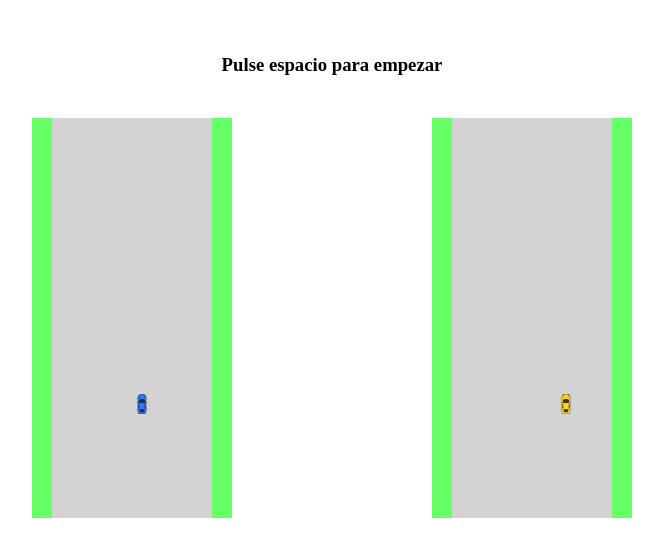
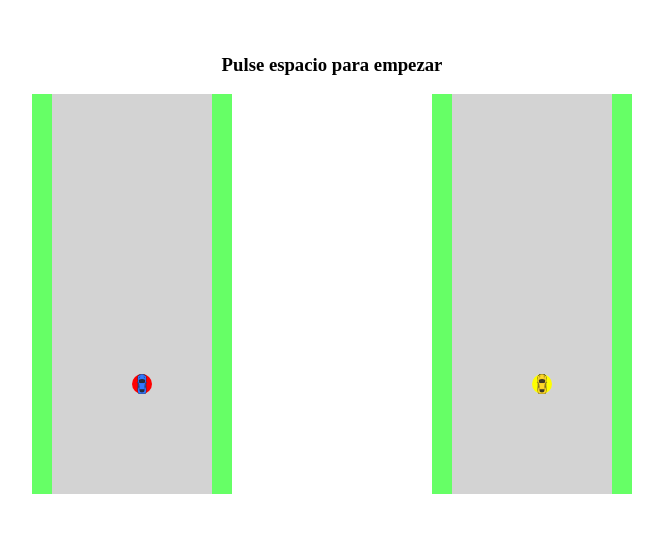
Before and after one commit to Daxuli/ObstacleRacing, a plain HTML site: page index.html in a window 1280 px wide. Shown: the part 50-606 px from the top of the page, without its empty margins (308-971 px from the left). Drawn offline with nearby package versions, Linux system fonts and the light colour scheme.

Commit message:
Solucionado

```diff
--- a/index.html
+++ b/index.html
@@ -62,11 +62,10 @@
         <h2>Obstacle Racing</h2>
             <label id="conn_text"></label><br />
         <h3 id="text1">Pulse espacio para empezar</h3>
-
     </div>
     <div class="divcenter" style="width:600px; height: 400px;">
-        <img id="coche1" src="static/bluecar.svg" type="image/svg+xml"/>
-        <img id="coche2" src="static/yellowcar.svg" type="image/svg+xml"/>
+        <div id="coche1"><img  src="static/bluecar.svg" type="image/svg+xml"/></div>
+        <div id="coche2"><img   src="static/yellowcar.svg" type="image/svg+xml"/></div>
         <svg style="width:600px; height: 400px; ">
             <rect x="0"  y="0" width="200" height="400" fill=#D3D3D3 />
             <rect x="400"  y="0" width="200" height="400" fill=#D3D3D3 />
@@ -74,11 +73,10 @@
             <rect x="180"  y="0" width="20" height="400" fill=#66ff66 />
             <rect x="400"  y="0" width="20" height="400" fill=#66ff66 />
             <rect x="580"  y="0" width="20" height="400" fill=#66ff66 />
+            <circle cx="110" cy="290" r="10" fill="red" />
+            <circle cx="510" cy="290" r="10" fill="yellow" />
         </svg>
-
     </div>
-
-
 
 </body>
 </html>
--- a/static/estilos.css
+++ b/static/estilos.css
@@ -6,21 +6,21 @@
 
 .divcenter { /*https://www.w3schools.com/css/css_align.asp*/
     margin: auto;
-    width: 60%;
+    position: relative;
 }
 
 #coche1{
-    position:relative;
+    position: absolute;
     height:20px;
     width:20px;
     left:100px;
-    top:300px;
+    top:280px;
 }
 
 #coche2{
-    position:relative;
+    position:absolute;
     height:20px;
     width:20px;
     left:500px;
-    top:300px;
+    top:280px;
 }
```
